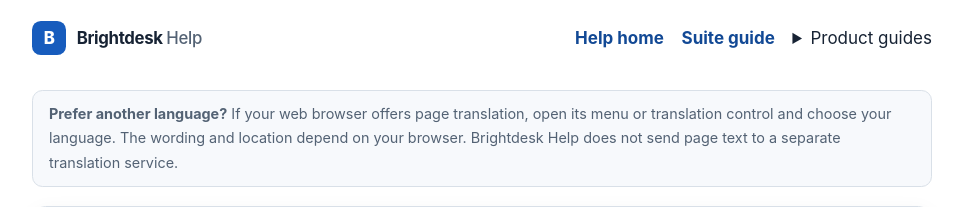
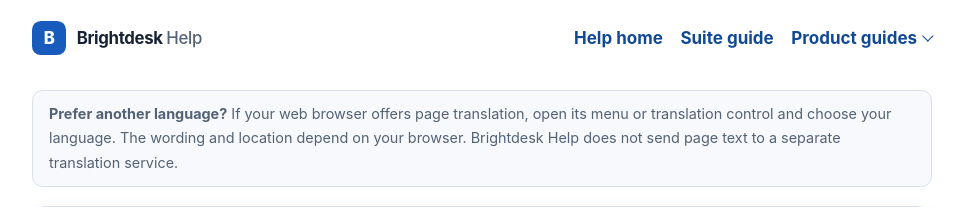
Before and after one commit to conz20/Brightdesk-Wiki, a Jekyll site: the page built from docs/index.md, in a window 1280 px wide. Shown: the top 207 px of the page, without its empty margins (158-1123 px from the left). Built offline with Jekyll 4.4.1, drawn with Linux system fonts in a browser that asks for light colours.

Commit message:
style(help): polish accessible product guide menu

```diff
--- a/docs/assets/css/site.css
+++ b/docs/assets/css/site.css
@@ -254,3 +254,70 @@ a:focus-visible {
   .start-panel { align-items: stretch; flex-direction: column; }
   .start-link { justify-content: center; }
 }
+
+/* Persistent, lightweight navigation to every approved product guide */
+.site-header { position: relative; z-index: 3; }
+.site-nav { align-items: center; }
+.product-menu { position: relative; }
+.product-menu > summary {
+  display: inline-flex;
+  align-items: center;
+  gap: .45rem;
+  color: var(--brand-dark);
+  cursor: pointer;
+  font-weight: 650;
+  list-style: none;
+}
+.product-menu > summary::-webkit-details-marker { display: none; }
+.product-menu > summary::after {
+  width: .42rem;
+  height: .42rem;
+  margin-top: -.22rem;
+  border-right: 1.5px solid currentColor;
+  border-bottom: 1.5px solid currentColor;
+  content: "";
+  transform: rotate(45deg);
+  transition: transform .15s ease, margin .15s ease;
+}
+.product-menu[open] > summary::after {
+  margin-top: .2rem;
+  transform: rotate(225deg);
+}
+.product-menu > summary:focus-visible {
+  outline: 3px solid #8a4b00;
+  outline-offset: 4px;
+  border-radius: 3px;
+}
+.product-menu > ul {
+  position: absolute;
+  top: calc(100% + .75rem);
+  right: 0;
+  z-index: 10;
+  display: grid;
+  grid-template-columns: repeat(2, minmax(0, 1fr));
+  gap: .2rem;
+  width: min(25rem, calc(100vw - 2rem));
+  margin: 0;
+  padding: .55rem;
+  list-style: none;
+  background: var(--surface);
+  border: 1px solid var(--line);
+  border-radius: .75rem;
+  box-shadow: 0 14px 36px rgb(23 35 52 / 14%);
+}
+.product-menu > ul a {
+  display: block;
+  padding: .6rem .7rem;
+  color: var(--ink);
+  border-radius: .45rem;
+  font-weight: 600;
+  text-decoration: none;
+}
+.product-menu > ul a:hover { background: var(--soft-blue); color: var(--brand-dark); }
+.product-menu > ul a:focus-visible { outline: 3px solid #8a4b00; outline-offset: 1px; }
+@media (max-width: 600px) {
+  .product-menu > ul { right: auto; left: 0; }
+}
+@media (prefers-reduced-motion: reduce) {
+  .product-menu > summary::after { transition: none; }
+}
```
